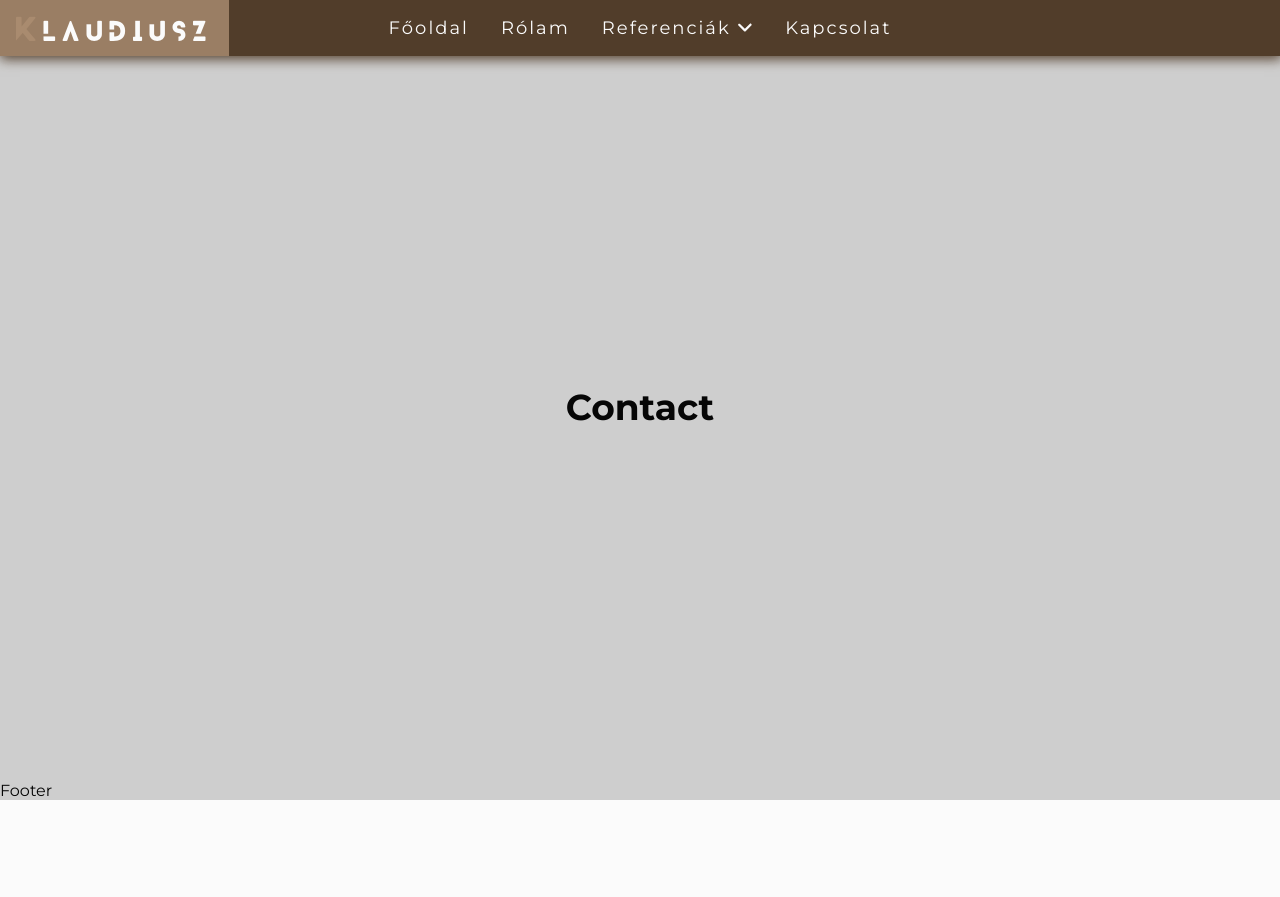
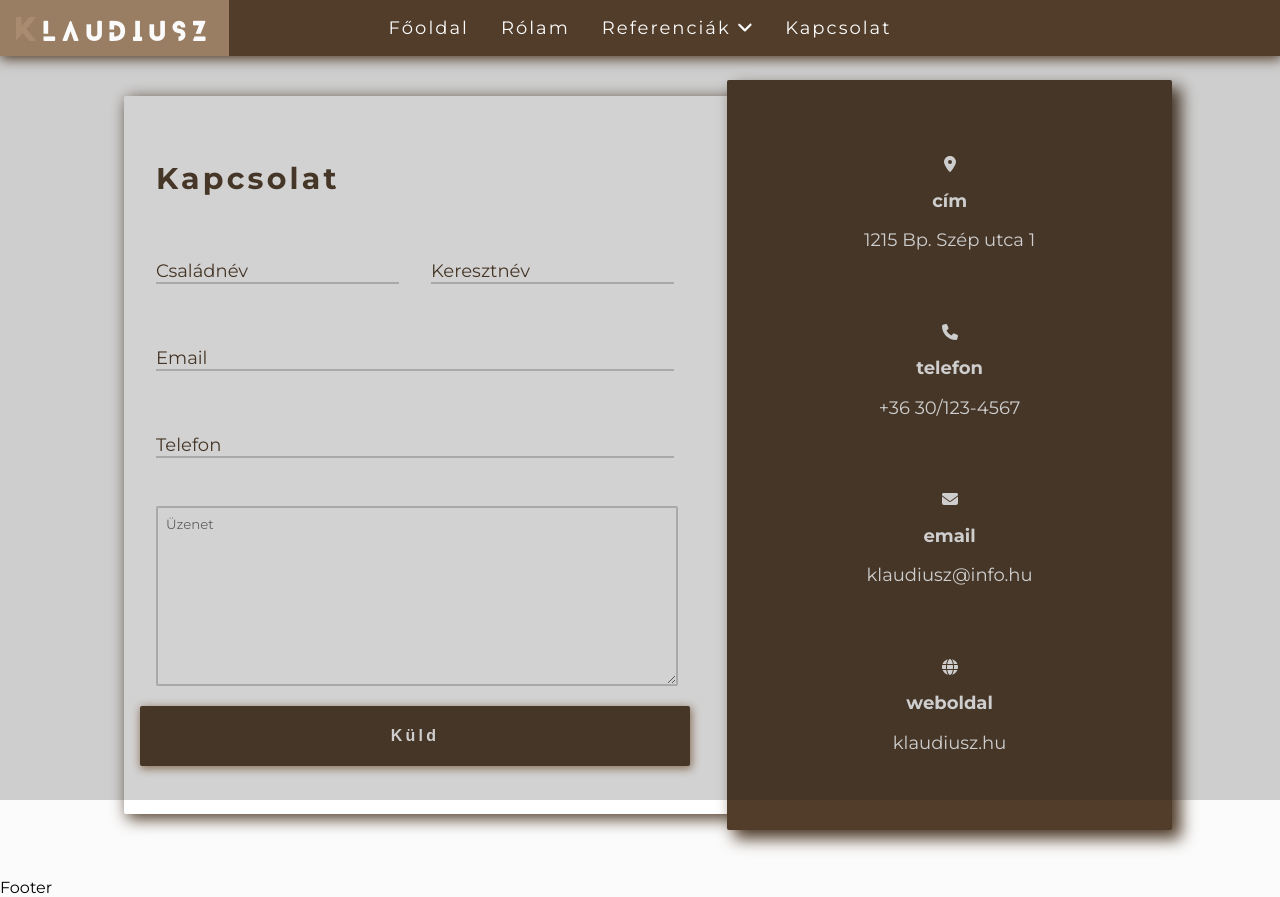
Before and after one commit to gerry9009/klaudiusz, a Gatsby site: page /contact in a window 1280 px wide. Before the commit the page ends 800 px from the top, so only its background shows below. Built offline with nearby package versions, Linux system fonts and the light colour scheme; Gatsby itself is replaced by a stand-in of ours.

Commit message:
Created contact form

```diff
--- /dev/null
+++ b/src/components/Contact.component.js
@@ -0,0 +1,89 @@
+import React from "react";
+import { FontAwesomeIcon } from "@fortawesome/react-fontawesome";
+import {
+  faLocationDot,
+  faPhone,
+  faEnvelope,
+  faGlobe,
+} from "@fortawesome/free-solid-svg-icons";
+
+import {
+  contact,
+  contact_name,
+  contact_input,
+  contact_information,
+} from "../styles/contact.module.css";
+
+const host = "http://localhost:8000";
+const email = "gerry900908@gmail.com";
+
+const Contact = () => {
+  return (
+    <div className={contact}>
+      <h3>Kapcsolat</h3>
+      <div>
+        <form action={`https://formsubmit.co/${email}`} method="POST">
+          {/* after submission, move to an alternative page */}
+          <input type="hidden" name="_next" value={`${host}/contact/thanks/`} />
+          <div className={contact_name}>
+            <div className={contact_input}>
+              <input type="text" name="csaladnev" id="csaladnev" required />
+              <label for="csaladnev">Családnév</label>
+            </div>
+            <div className={contact_input}>
+              <input type="text" name="keresztnev" id="keresztnev" required />
+              <label for="keresztnev">Keresztnév</label>
+            </div>
+          </div>
+          <div className={contact_input}>
+            <input
+              type="email"
+              name="email"
+              id="email"
+              required
+              placeholder=""
+            />
+            <label for="email">Email</label>
+          </div>
+          <div className={contact_input}>
+            <input type="tel" name="telefon" id="telefon" required />
+            <label for="telefon">Telefon</label>
+          </div>
+          <div className={contact_input}>
+            <textarea
+              name="uzenet"
+              id="uzenet"
+              placeholder="Üzenet"
+              required
+            ></textarea>
+          </div>
+          <input type="submit" value="Küld" />
+        </form>
+        <div className={contact_information}>
+          <div>
+            <FontAwesomeIcon icon={faLocationDot} />
+            <p>cím</p>
+            <p>1215 Bp. Szép utca 1</p>
+          </div>
+          <div>
+            <FontAwesomeIcon icon={faPhone} />
+            <p>telefon</p>
+            <p>+36 30/123-4567</p>
+          </div>
+          <div>
+            <FontAwesomeIcon icon={faEnvelope} />
+            <p>email</p>
+            <p>klaudiusz@info.hu</p>
+          </div>
+          <div>
+            <FontAwesomeIcon icon={faGlobe} />
+            <p>weboldal</p>
+            <p>klaudiusz.hu</p>
+          </div>
+        </div>
+      </div>
+    </div>
+  );
+};
+
+export default Contact;
--- a/src/components/Header.js
+++ b/src/components/Header.js
@@ -1,5 +1,5 @@
 import React from "react";
-import Navbar from "./navbar";
+import Navbar from "./Navbar.component";
 
 import { Link } from "gatsby-link";
 
--- a/src/pages/about.js
+++ b/src/pages/about.js
@@ -1,10 +1,13 @@
 import React from "react";
 import Layout from "../components/Layout";
+import { pages } from "../styles/pages.module.css";
 
 const About = ({ location }) => {
   return (
     <Layout location={location}>
-      <h2>About</h2>
+      <div className={pages}>
+        <h1>About</h1>
+      </div>
     </Layout>
   );
 };
--- a/src/pages/contact.js
+++ /dev/null
@@ -1,12 +0,0 @@
-import React from "react";
-import Layout from "../components/Layout";
-
-const Contact = ({ location }) => {
-  return (
-    <Layout location={location}>
-      <h2>Contact</h2>
-    </Layout>
-  );
-};
-
-export default Contact;
--- /dev/null
+++ b/src/pages/contact/index.js
@@ -0,0 +1,16 @@
+import React from "react";
+import Layout from "../../components/Layout";
+import { pages } from "../../styles/pages.module.css";
+import Contact from "../../components/contact.component";
+
+const ContactPage = ({ location }) => {
+  return (
+    <Layout location={location}>
+      <div className={pages}>
+        <Contact />
+      </div>
+    </Layout>
+  );
+};
+
+export default ContactPage;
--- a/src/pages/index.js
+++ b/src/pages/index.js
@@ -14,11 +14,10 @@ import {
 
 import pages from "../data/pages";
 import Subtitle from "../components/Subtitle.component";
+import Contact from "../components/contact.component";
 
 export default function Home({ location, data }) {
   const edges = data.allFile.edges;
-  console.log(data);
-
   // GET IMAGE FROM FOLDERS TO EACH CATEGORY
 
   const extendPages = pages.dropdown.map((page) => {
@@ -54,6 +53,7 @@ export default function Home({ location, data }) {
 
             <div id="contact">
               <Subtitle title="Kapcsolat" />
+              <Contact />
             </div>
           </div>
         </div>
--- /dev/null
+++ b/src/styles/contact.module.css
@@ -0,0 +1,198 @@
+.contact {
+  display: flex;
+  flex-direction: column;
+  width: 80vw;
+  max-width: 1000px;
+  border-radius: 2px;
+  background: var(--clear-white-color);
+  box-shadow: 4px 4px 16px 1px var(--primary-color);
+  padding: 3rem 1rem;
+}
+
+.contact h3 {
+  padding: 1rem;
+  color: var(--primary-color);
+  letter-spacing: 0.2rem;
+}
+
+.contact > div {
+  display: flex;
+  flex-direction: column;
+  gap: 3rem;
+}
+
+/* FORM STYLE */
+.contact form {
+  display: flex;
+  flex-direction: column;
+}
+
+.contact_name {
+  display: flex;
+  flex-direction: column;
+}
+
+.contact_input {
+  padding: 2rem 1rem 1rem;
+  position: relative;
+}
+
+.contact_input textarea {
+  width: calc(100% - 1rem);
+  height: 160px;
+  padding: 0.5rem;
+  font-family: "Montserrat", sans-serif;
+  border: 2px solid var(--gray-color);
+  border-radius: 2px;
+}
+
+.contact_input textarea:focus,
+.contact_input textarea:active {
+  outline: none;
+  border: 2px solid var(--primary-color);
+  background: var(--white-color);
+}
+
+.contact_input input {
+  position: relative;
+  bottom: 0;
+  border: none;
+  border-bottom: 2px solid var(--gray-color);
+  width: 100%;
+  background: none;
+  padding: 1rem 0 0;
+}
+.contact_input input:active,
+.contact_input input:focus {
+  border: none;
+  outline: none;
+  border-bottom: 2px solid var(--primary-color);
+}
+
+.contact_input label {
+  position: absolute;
+  bottom: 1.1rem;
+  left: 1rem;
+  transition: all 1s ease;
+}
+
+.contact_input input:focus ~ label,
+.contact_input input:valid ~ label,
+.contact_input
+  input[type="email"]:not(:focus):not(:placeholder-shown):invalid
+  ~ label {
+  color: var(--primary-color);
+  font-weight: bold;
+  transform: translateY(-2rem);
+}
+
+.contact_input input:not(:focus):not(:placeholder-shown):invalid {
+  color: red;
+  font-weight: bold;
+}
+
+form input[type="submit"] {
+  border-radius: 2px;
+  background: var(--primary-color);
+  color: var(--white-color);
+  border: 2px solid var(--primary-color);
+  letter-spacing: 0.2rem;
+  font-weight: bold;
+  box-shadow: 1px 2px 8px 1px var(--secondary-color);
+}
+
+form input[type="submit"]:hover,
+form input[type="submit"]:active {
+  background: var(--secondary-color);
+  border: 2px solid var(--secondary-color);
+  box-shadow: 2px 4px 12px 1px var(--secondary-color);
+}
+
+input[type="submit"]:active {
+  transform: scale(0.9);
+  box-shadow: 2px 14px 26px 1px var(--secondary-color);
+}
+
+/*INFORMATION SECTION*/
+.contact_information {
+  background-color: var(--primary-color);
+  color: var(--white-color);
+  display: flex;
+  flex-direction: column;
+  gap: 1rem;
+  padding: 3rem 1rem;
+}
+
+.contact_information > div {
+  display: flex;
+  justify-content: space-around;
+  align-items: center;
+}
+
+.contact_information > div p:nth-child(2) {
+  font-weight: bold;
+}
+
+.contact_information > div p {
+  width: calc(100% / 3);
+}
+
+@media (min-width: 768px) {
+  .contact {
+    position: relative;
+  }
+
+  .contact > div {
+    flex-direction: row;
+  }
+
+  .contact form {
+    width: 65%;
+  }
+
+  .contact_name {
+    flex-direction: row;
+    justify-content: space-between;
+  }
+
+  .contact_name > .contact_input {
+    width: 50%;
+  }
+
+  .contact_information {
+    position: absolute;
+    right: -1rem;
+    top: -1rem;
+    bottom: -1rem;
+    width: 30%;
+    border-radius: 2px;
+    box-shadow: 8px 8px 16px 1px var(--primary-color);
+    justify-content: center;
+  }
+
+  .contact_information > div {
+    display: flex;
+    justify-content: space-around;
+    height: 20%;
+    flex-wrap: wrap;
+    padding: 1.2rem;
+  }
+
+  .contact_information > div p:nth-child(2) {
+    font-weight: bold;
+  }
+
+  .contact_information > div p {
+    width: 100%;
+    text-align: center;
+  }
+}
+
+@media (min-width: 992px) {
+  .contact form {
+    width: 55%;
+  }
+  .contact_information {
+    width: 40%;
+  }
+}
--- a/src/styles/global.css
+++ b/src/styles/global.css
@@ -9,9 +9,12 @@
   --primary-color: #513d2a;
   --secondary-color: #a98b6f;
   --tertiary-color: #9a7e64;
+  --fifth-color: #cec9c4;
   --white-color: #fbfbfb;
   --black-color: #222222;
   --gray-color: #cccccc;
+  --clear-white-color: #ffffff;
+  --clear-black-color: #000000;
 }
 
 * {
@@ -48,13 +51,15 @@ button {
 }
 
 button,
-a {
+a,
+input[type="submit"] {
   padding: 1rem;
   display: block;
   transition: all 0.5s ease;
   font-size: 1rem;
   line-height: 1.5rem;
   letter-spacing: 0.125rem;
+  cursor: pointer;
 }
 
 /* Base font size and line height */
--- /dev/null
+++ b/src/styles/pages.module.css
@@ -0,0 +1,25 @@
+.pages {
+  color: var(--primary-color);
+  display: flex;
+  flex-direction: column;
+  align-items: center;
+  gap: 3rem;
+}
+
+.pages h1 {
+  color: var(--primary-color);
+}
+
+.pages h2 {
+  text-align: center;
+}
+
+.pages a {
+  border: 2px solid var(--primary-color);
+  color: var(--primary-color);
+}
+
+.pages a:hover {
+  color: var(--white-color);
+  background: var(--primary-color);
+}
```
Also changed, not shown: src/pages/contact/thanks.js (added, +21 -0 lines), src/pages/design/bathroom.js (+8 -4 lines), src/pages/design/bedroom.js (+8 -4 lines), src/pages/design/kitchen.js (+8 -4 lines), src/pages/design/livingroom.js (+8 -4 lines), src/pages/design/others.js (+8 -4 lines), src/pages/design/outside.js (+8 -4 lines), src/components/Navbar.component.js (renamed from src/components/Navbar.js).
